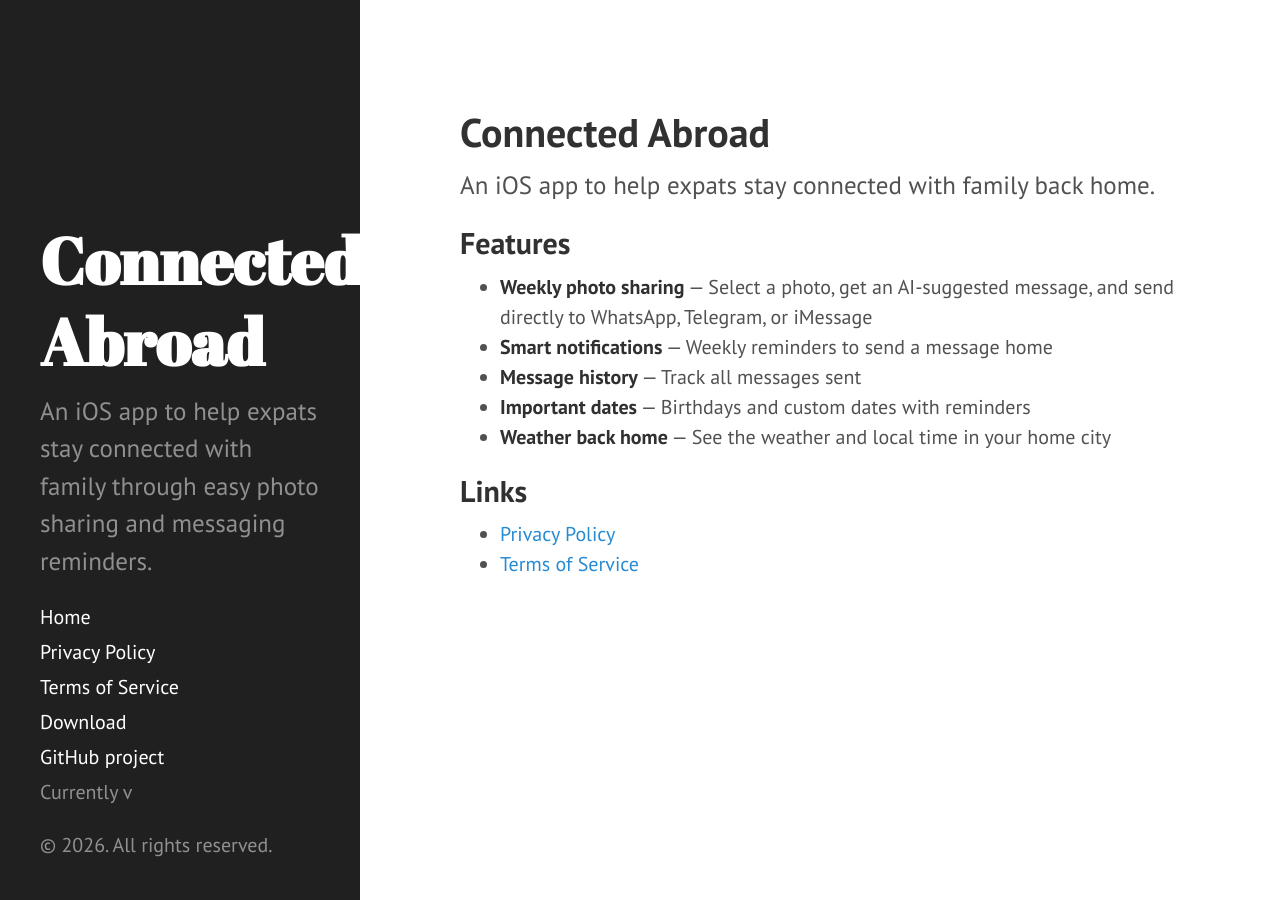
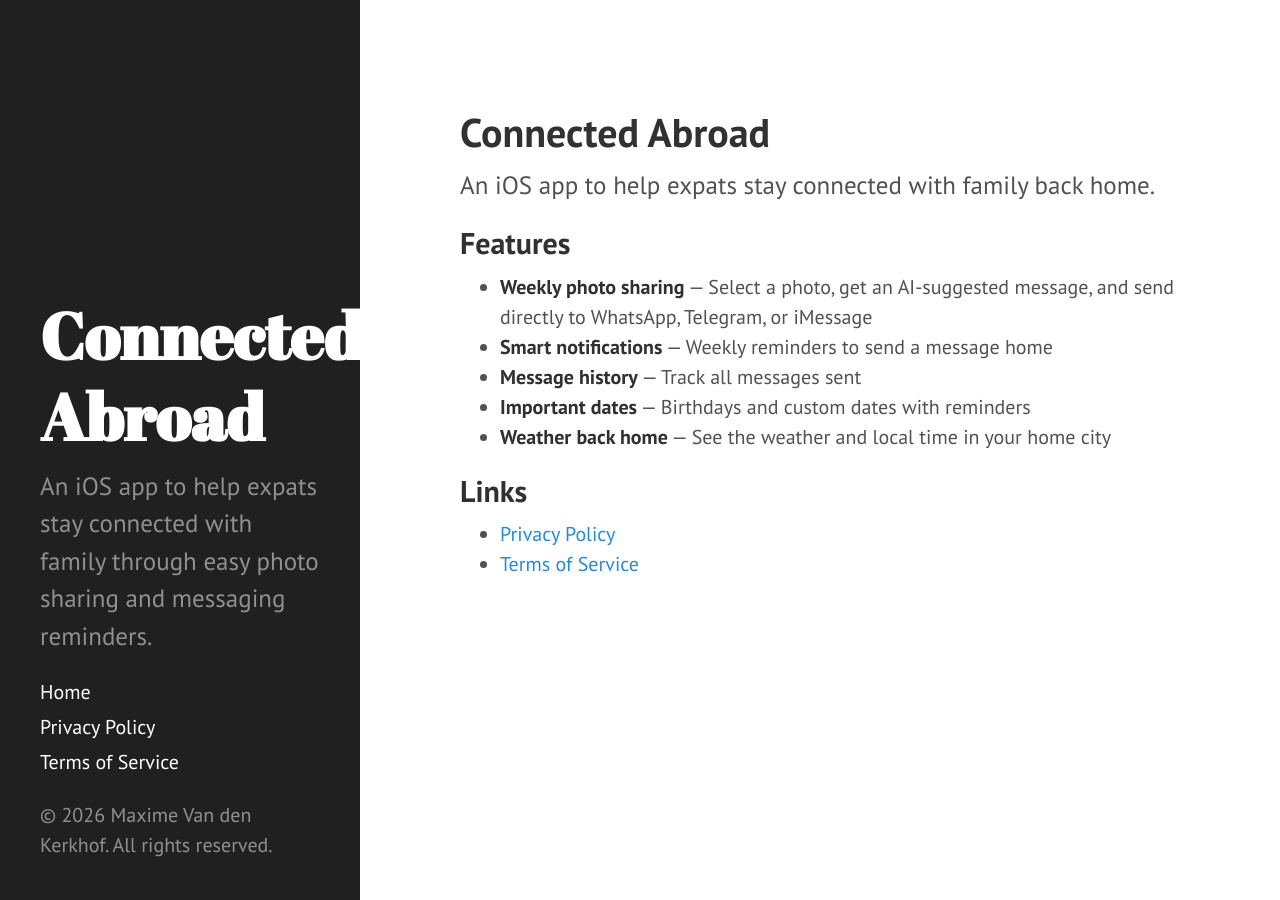
Before and after one commit to maximevdk/maximevdk.github.io, a Jekyll site: the page built from index.html, in a window 1280 px wide. Built offline with Jekyll 4.4.1, drawn with Linux system fonts in a browser that asks for light colours.

Commit message:
update styling

```diff
--- a/_config.yml
+++ b/_config.yml
@@ -10,7 +10,7 @@
 tagline: 'Stay connected with family back home'
 description: 'An iOS app to help expats stay connected with family through easy photo sharing and messaging reminders.'
 url: https://maximevdk.github.io
-baseurl: /
+baseurl: ""
 
 author:
   name: 'Maxime Van den Kerkhof'
--- a/_includes/head.html
+++ b/_includes/head.html
@@ -15,14 +15,14 @@
   </title>
 
   <!-- CSS -->
-  <link rel="stylesheet" href="{{ site.baseurl }}public/css/poole.css">
-  <link rel="stylesheet" href="{{ site.baseurl }}public/css/syntax.css">
-  <link rel="stylesheet" href="{{ site.baseurl }}public/css/hyde.css">
-  <link rel="stylesheet" href="http://fonts.googleapis.com/css?family=PT+Sans:400,400italic,700|Abril+Fatface">
+  <link rel="stylesheet" href="{{ site.baseurl }}/public/css/poole.css">
+  <link rel="stylesheet" href="{{ site.baseurl }}/public/css/syntax.css">
+  <link rel="stylesheet" href="{{ site.baseurl }}/public/css/hyde.css">
+  <link rel="stylesheet" href="https://fonts.googleapis.com/css?family=PT+Sans:400,400italic,700|Abril+Fatface">
 
   <!-- Icons -->
-  <link rel="apple-touch-icon-precomposed" sizes="144x144" href="{{ site.baseurl }}public/apple-touch-icon-144-precomposed.png">
-                                 <link rel="shortcut icon" href="{{ site.baseurl }}public/favicon.ico">
+  <link rel="apple-touch-icon-precomposed" sizes="144x144" href="{{ site.baseurl }}/public/apple-touch-icon-144-precomposed.png">
+  <link rel="shortcut icon" href="{{ site.baseurl }}/public/favicon.ico">
 
   <!-- RSS -->
   <link rel="alternate" type="application/rss+xml" title="RSS" href="/atom.xml">
--- a/_includes/sidebar.html
+++ b/_includes/sidebar.html
@@ -26,11 +26,8 @@
         {% endif %}
       {% endfor %}
 
-      <a class="sidebar-nav-item" href="{{ site.github.repo }}/archive/v{{ site.version }}.zip">Download</a>
-      <a class="sidebar-nav-item" href="{{ site.github.repo }}">GitHub project</a>
-      <span class="sidebar-nav-item">Currently v{{ site.version }}</span>
     </nav>
 
-    <p>&copy; {{ site.time | date: '%Y' }}. All rights reserved.</p>
+    <p>&copy; {{ site.time | date: '%Y' }} {{ site.author.name }}. All rights reserved.</p>
   </div>
 </div>
```
